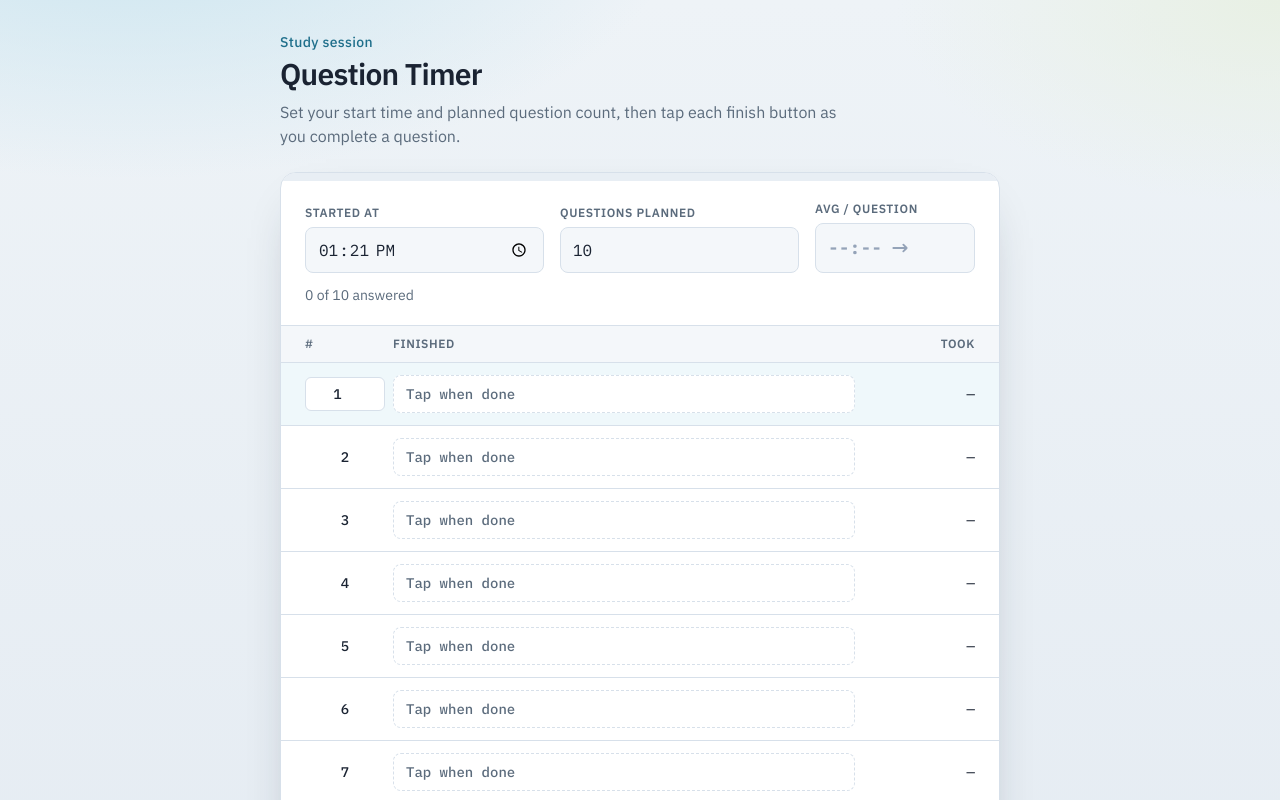
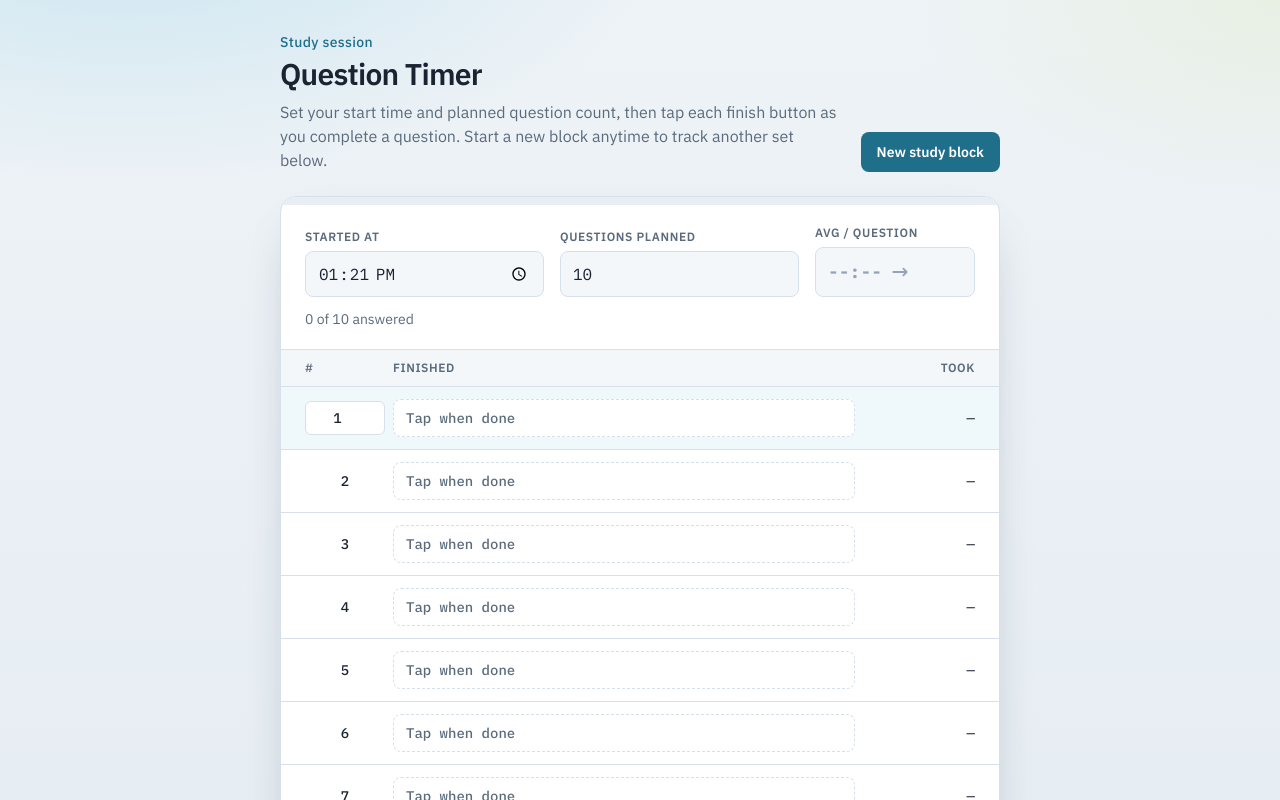
Before and after one commit to fivaz/question-timer, a React (Vite) app: page / in a window 1280 px wide. Shown: the top 800 px of the page. Built offline with nearby package versions, Linux system fonts and the light colour scheme.

Commit message:
feat: support multiple study blocks in a vertical newest-first layout

```diff
--- a/src/App.tsx
+++ b/src/App.tsx
@@ -2,6 +2,14 @@ import { useMemo, useState } from 'react'
 
 type QuestionRow = {
   finishedAt: Date | null
+}
+
+type StudyBlock = {
+  id: string
+  startTimeValue: string
+  questionCount: number
+  startNumber: number
+  rows: QuestionRow[]
 }
 
 type Trend = {
@@ -133,28 +141,37 @@ function createRows(count: number): QuestionRow[] {
   return Array.from({ length: count }, () => ({ finishedAt: null }))
 }
 
-export default function App() {
-  const [startTimeValue, setStartTimeValue] = useState(() =>
-    toTimeInputValue(new Date()),
-  )
-  const [questionCount, setQuestionCount] = useState(10)
-  const [startNumber, setStartNumber] = useState(1)
-  const [rows, setRows] = useState<QuestionRow[]>(() => createRows(10))
+function createStudyBlock(): StudyBlock {
+  return {
+    id: crypto.randomUUID(),
+    startTimeValue: toTimeInputValue(new Date()),
+    questionCount: 10,
+    startNumber: 1,
+    rows: createRows(10),
+  }
+}
 
+function StudyBlockPanel({
+  block,
+  onChange,
+}: {
+  block: StudyBlock
+  onChange: (next: StudyBlock) => void
+}) {
   const startDate = useMemo(
-    () => parseTimeInput(startTimeValue),
-    [startTimeValue],
+    () => parseTimeInput(block.startTimeValue),
+    [block.startTimeValue],
   )
 
   const durations = useMemo(() => {
-    return rows.map((row, index) => {
+    return block.rows.map((row, index) => {
       if (!row.finishedAt || !startDate) return null
       const prev =
-        index === 0 ? startDate : rows[index - 1]?.finishedAt ?? null
+        index === 0 ? startDate : (block.rows[index - 1]?.finishedAt ?? null)
       if (!prev) return null
       return (row.finishedAt.getTime() - prev.getTime()) / 1000
     })
-  }, [rows, startDate])
+  }, [block.rows, startDate])
 
   const answeredCount = durations.filter((d) => d !== null).length
 
@@ -179,43 +196,31 @@ export default function App() {
   }, [averageSeconds, previousAverageSeconds])
 
   const progress =
-    questionCount > 0 ? Math.min(100, (answeredCount / questionCount) * 100) : 0
+    block.questionCount > 0
+      ? Math.min(100, (answeredCount / block.questionCount) * 100)
+      : 0
 
   function handleQuestionCountChange(next: number) {
     const count = Math.max(1, Math.min(200, next || 1))
-    setQuestionCount(count)
-    setRows((prev) => {
-      if (count === prev.length) return prev
-      if (count > prev.length) {
-        return [...prev, ...createRows(count - prev.length)]
+    const rows =
+      count === block.rows.length
+        ? block.rows
+        : count > block.rows.length
+          ? [...block.rows, ...createRows(count - block.rows.length)]
+          : block.rows.slice(0, count)
+    onChange({ ...block, questionCount: count, rows })
   }
-      return prev.slice(0, count)
+
+  function markFinished(index: number) {
+    onChange({
+      ...block,
+      rows: block.rows.map((row, i) =>
+        i === index ? { finishedAt: new Date() } : row,
+      ),
     })
   }
 
-  function markFinished(index: number) {
-    setRows((prev) =>
-      prev.map((row, i) =>
-        i === index ? { finishedAt: new Date() } : row,
-      ),
-    )
-  }
-
   return (
-    <div className="mx-auto flex min-h-svh w-full max-w-3xl flex-col px-4 py-8 sm:px-6">
-      <header className="mb-6">
-        <p className="text-sm font-medium tracking-wide text-[var(--accent)]">
-          Study session
-        </p>
-        <h1 className="mt-1 text-3xl font-semibold tracking-tight text-[var(--ink)]">
-          Question Timer
-        </h1>
-        <p className="mt-2 max-w-xl text-[var(--muted)]">
-          Set your start time and planned question count, then tap each finish
-          button as you complete a question.
-        </p>
-      </header>
-
     <div className="overflow-hidden rounded-2xl border border-[var(--line)] bg-[var(--panel)] shadow-[0_20px_50px_-28px_rgba(26,35,50,0.45)]">
       <div className="h-2 w-full bg-[#e8eef4]">
         <div
@@ -237,8 +242,10 @@ export default function App() {
             </span>
             <input
               type="time"
-                value={startTimeValue}
-                onChange={(e) => setStartTimeValue(e.target.value)}
+              value={block.startTimeValue}
+              onChange={(e) =>
+                onChange({ ...block, startTimeValue: e.target.value })
+              }
               className="mono rounded-lg border border-[var(--line)] bg-[var(--surface)] px-3 py-2.5 text-base text-[var(--ink)] outline-none ring-[var(--accent)] focus:ring-2"
             />
           </label>
@@ -251,7 +258,7 @@ export default function App() {
               type="number"
               min={1}
               max={200}
-                value={questionCount}
+              value={block.questionCount}
               onChange={(e) =>
                 handleQuestionCountChange(Number(e.target.value))
               }
@@ -283,7 +290,7 @@ export default function App() {
         </div>
 
         <p className="mt-3 text-left text-sm text-[var(--muted)]">
-            {answeredCount} of {questionCount} answered
+          {answeredCount} of {block.questionCount} answered
           {averageSeconds !== null && previousAverageSeconds !== null
             ? ` · trend ${trend.label}`
             : ''}
@@ -297,12 +304,12 @@ export default function App() {
       </div>
 
       <ul className="divide-y divide-[var(--line)]">
-          {rows.map((row, index) => {
-            const number = startNumber + index
+        {block.rows.map((row, index) => {
+          const number = block.startNumber + index
           const duration = durations[index]
           const isNext =
             answeredCount === index &&
-              (index === 0 || rows[index - 1]?.finishedAt !== null)
+            (index === 0 || block.rows[index - 1]?.finishedAt !== null)
 
           return (
             <li
@@ -314,9 +321,12 @@ export default function App() {
               {index === 0 ? (
                 <input
                   type="number"
-                    value={startNumber}
+                  value={block.startNumber}
                   onChange={(e) =>
-                      setStartNumber(Math.max(0, Number(e.target.value) || 0))
+                    onChange({
+                      ...block,
+                      startNumber: Math.max(0, Number(e.target.value) || 0),
+                    })
                   }
                   className="mono w-full rounded-md border border-[var(--line)] bg-white px-2 py-1.5 text-center text-sm font-medium outline-none ring-[var(--accent)] focus:ring-2"
                   aria-label="Starting question number"
@@ -347,6 +357,56 @@ export default function App() {
         })}
       </ul>
     </div>
+  )
+}
+
+export default function App() {
+  const [blocks, setBlocks] = useState<StudyBlock[]>(() => [createStudyBlock()])
+
+  function startNewBlock() {
+    // Prepend so newer blocks appear first in the vertical stack.
+    setBlocks((prev) => [createStudyBlock(), ...prev])
+  }
+
+  function updateBlock(id: string, next: StudyBlock) {
+    setBlocks((prev) => prev.map((block) => (block.id === id ? next : block)))
+  }
+
+  return (
+    <div className="mx-auto flex min-h-svh w-full max-w-3xl flex-col px-4 py-8 sm:px-6">
+      <header className="mb-6 flex flex-col gap-4 sm:flex-row sm:items-end sm:justify-between">
+        <div>
+          <p className="text-sm font-medium tracking-wide text-[var(--accent)]">
+            Study session
+          </p>
+          <h1 className="mt-1 text-3xl font-semibold tracking-tight text-[var(--ink)]">
+            Question Timer
+          </h1>
+          <p className="mt-2 max-w-xl text-[var(--muted)]">
+            Set your start time and planned question count, then tap each finish
+            button as you complete a question. Start a new block anytime to track
+            another set below.
+          </p>
+        </div>
+
+        <button
+          type="button"
+          onClick={startNewBlock}
+          className="shrink-0 rounded-lg bg-[var(--accent)] px-4 py-2.5 text-sm font-semibold text-white transition hover:brightness-110 focus-visible:outline-none focus-visible:ring-2 focus-visible:ring-[var(--accent)] focus-visible:ring-offset-2"
+        >
+          New study block
+        </button>
+      </header>
+
+      <div className="flex flex-col gap-6">
+        {blocks.map((block) => (
+          <StudyBlockPanel
+            key={block.id}
+            block={block}
+            onChange={(next) => updateBlock(block.id, next)}
+          />
+        ))}
+      </div>
     </div>
   )
 }
```
Lines whose indentation alone changed are shown as unchanged.
